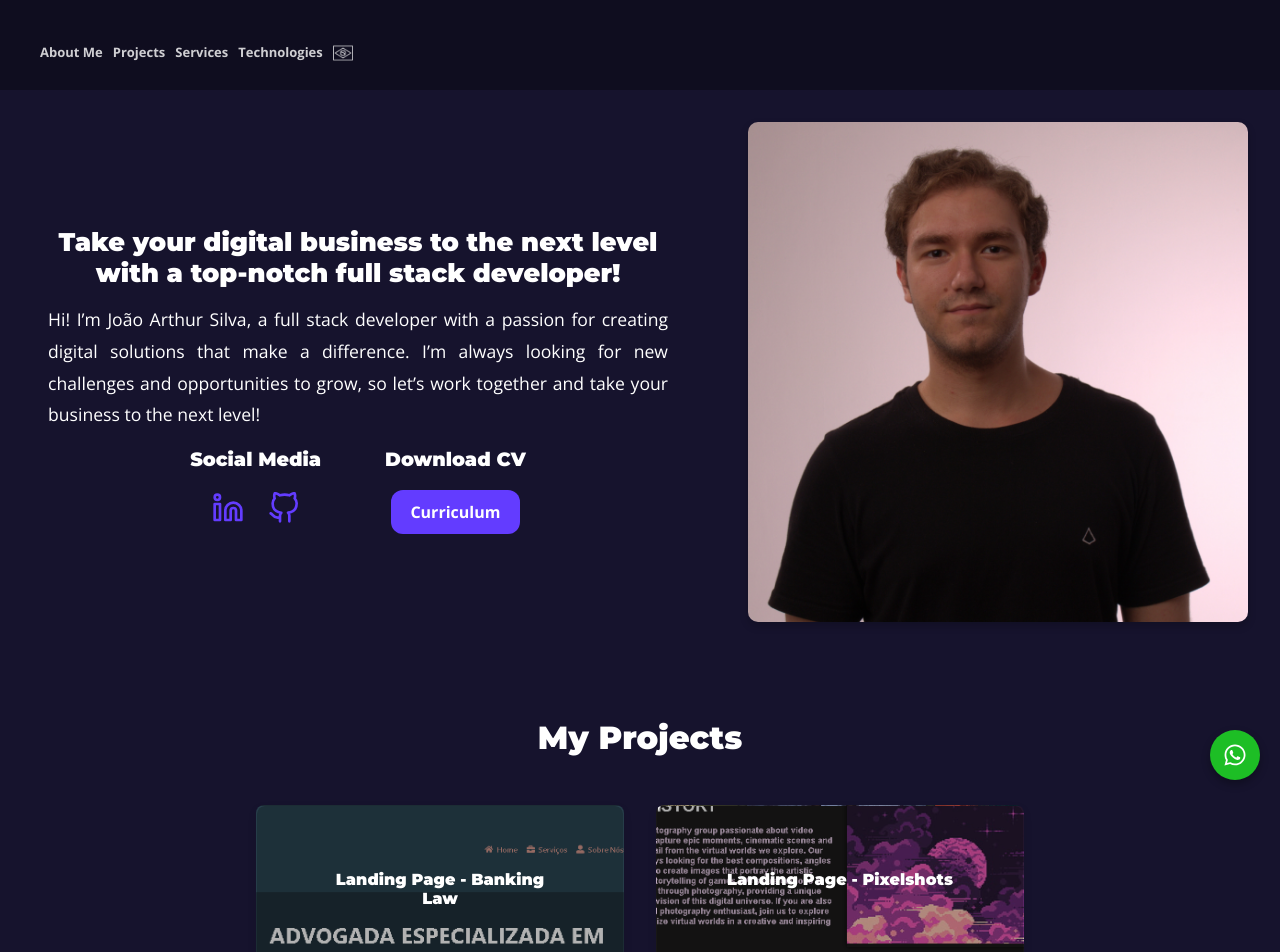
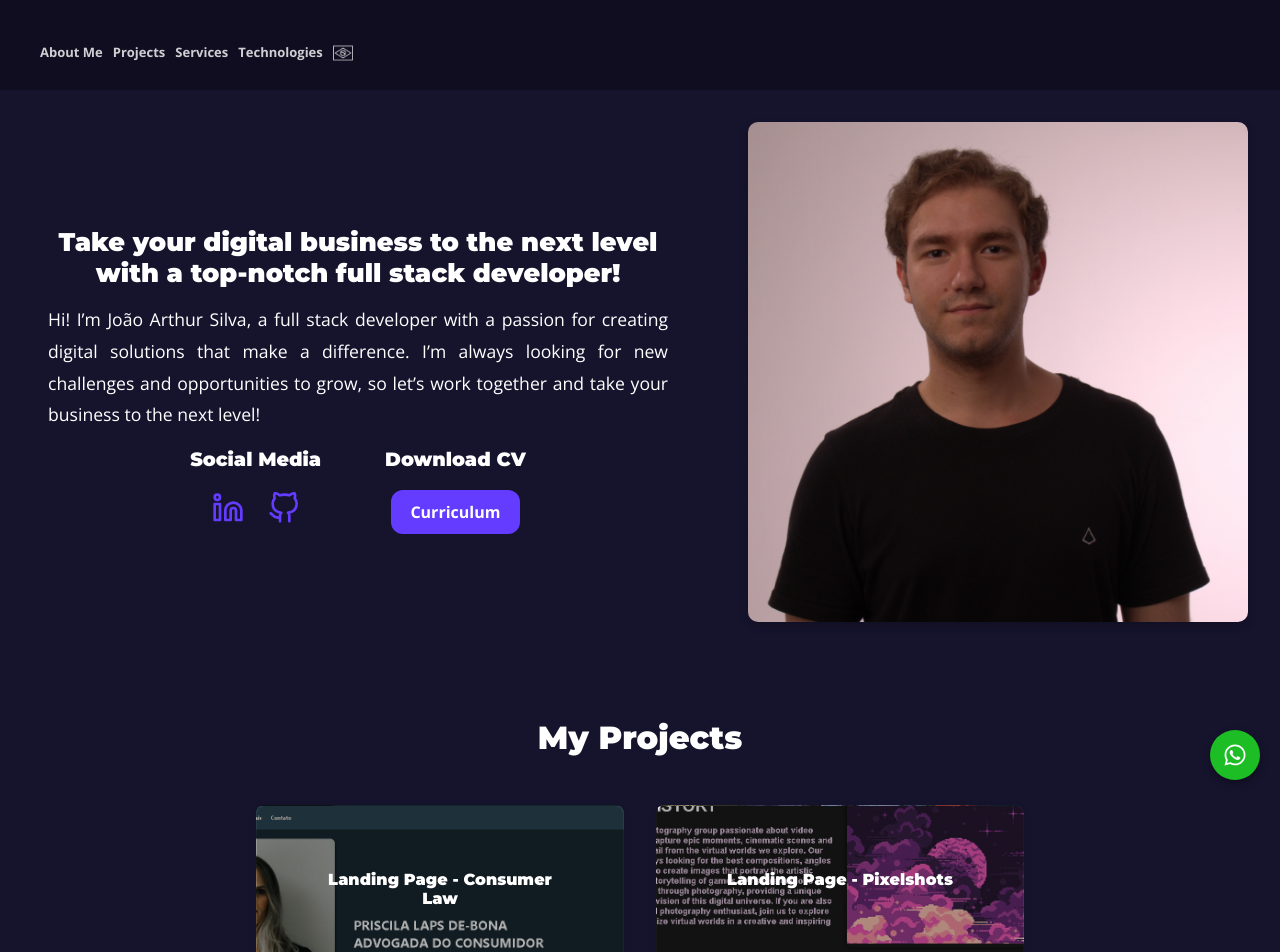
Before and after one commit to JoaoArthur25/JoaoArthur_Portfolio, a React (Create React App) app: page / in a window 1280 px wide. Shown: the top 952 px of the page. Built offline with nearby package versions, Linux system fonts and the light colour scheme.

Commit message:
Ajustando projetos

```diff
--- a/src/components/Projects/index.jsx
+++ b/src/components/Projects/index.jsx
@@ -2,7 +2,7 @@ import React from "react";
 import { ProjectsWrapper, ProjectsContent, Card } from "./styles";
 import "../../i18";
 import { useTranslation } from "react-i18next";
-import silvanalp from "../../images/silvanalp.png";
+import priscilalp from "../../images/priscilalp.png";
 import pixelshots from "../../images/pixelshots.png";
 import acdnexus from "../../images/acdnexus.png";
 import fernandalp from "../../images/fernandalp.png";
@@ -12,9 +12,9 @@ const Projects = () => {
 
   const projects = [
     {
-      name: t("projects.silvanalp"),
-      link: "https://silvanasampaioadv.netlify.app",
-      image: silvanalp,
+      name: t("projects.priscilalp"),
+      link: "https://priscilaadv.netlify.app",
+      image: priscilalp,
     },
     {
       name: t("projects.pixelshots"),
--- a/src/i18.js
+++ b/src/i18.js
@@ -29,7 +29,7 @@ const resources = {
       },
       projects: {
         title: "My Projects",
-        silvanalp: "Landing Page - Banking Law",
+        priscilalp: "Landing Page - Consumer Law",
         pixelshots: "Landing Page - Pixelshots",
         academic_nexus: "Desktop App - Academic Nexus",
         fernandalp: "Landing Page - Law Firm",
@@ -73,7 +73,7 @@ const resources = {
       },
       projects: {
         title: "Meus Projetos",
-        silvanalp: "Landing Page - Direito Bancário",
+        priscilalp: "Landing Page - Direito do Consumidor",
         pixelshots: "Landing Page - Pixelshots",
         academic_nexus: "Aplicativo - Academic Nexus",
         fernandalp: "Landing Page - Escritório de Advocacia",
```
Also changed, not shown: src/images/priscilalp.png (added), src/images/silvanalp.png (deleted).
